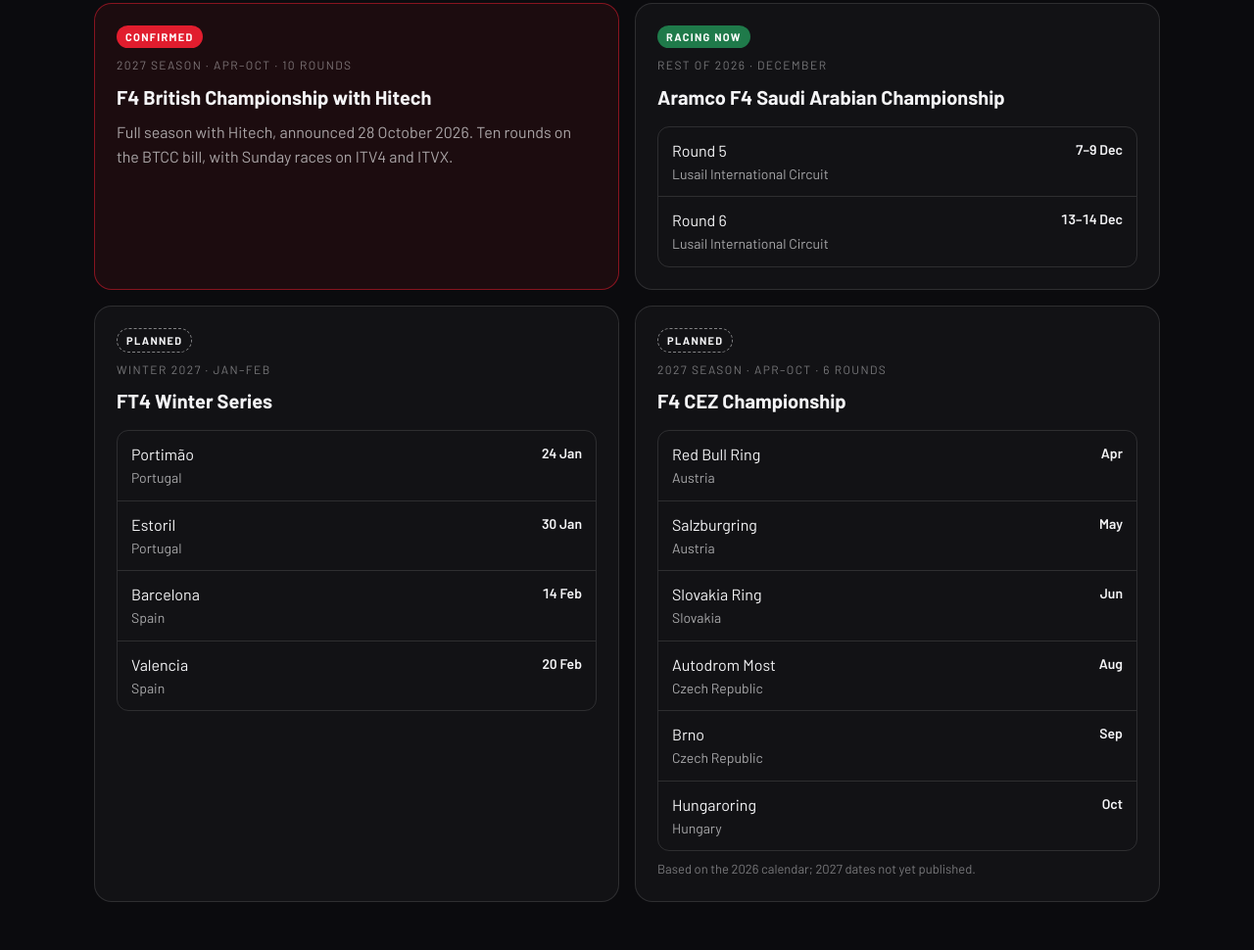
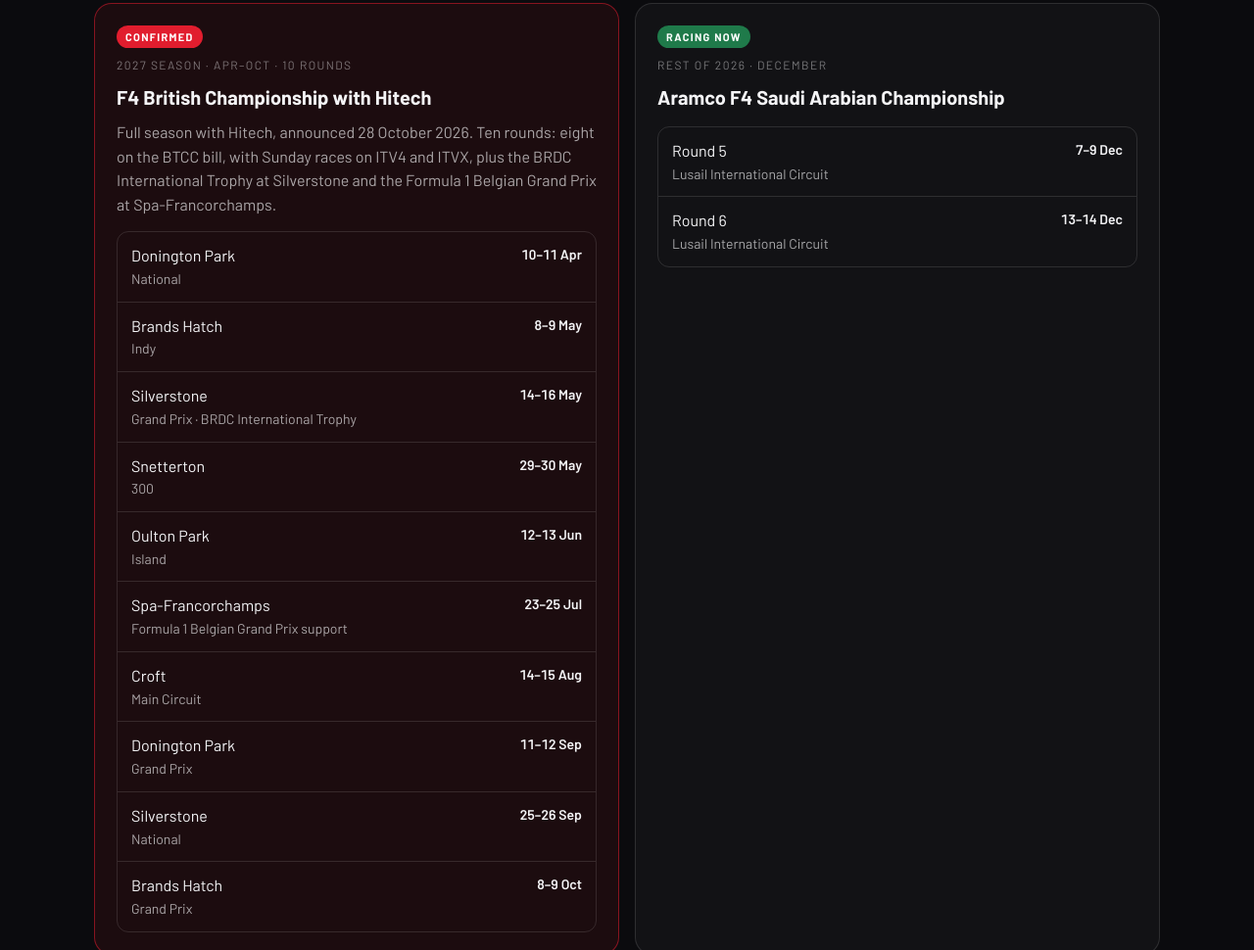
Before and after one commit to AOLETSGO12/archie-owen-racing, a website: page index.html in a window 1280 px wide. Shown: the part 3783-4753 px from the top of the page at 98% size. Drawn offline with nearby package versions, Linux system fonts and the light colour scheme; no server answers; a web font is replaced by a local one.

Commit message:
Publish the official 2027 British F4 calendar (#5)
Replace the provisional BTCC-based dates with the ten-round calendar announced on 4 November 2026, on the programme card and in the sponsor race list.

Co-authored-by: Cursor Agent <cursoragent@cursor.com>
Co-authored-by: AOLETSGO12 <AOLETSGO12@users.noreply.github.com>

```diff
--- a/index.html
+++ b/index.html
@@ -499,7 +499,19 @@ h3.d.sub { margin-top: 40px; font-size: 22px; }
         <span class="status">Confirmed</span>
         <p class="lbl">2027 season · Apr–Oct · 10 rounds</p>
         <h3>F4 British Championship with Hitech</h3>
-        <p>Full season with Hitech, announced 28 October 2026. Ten rounds on the BTCC bill, with Sunday races on ITV4 and ITVX.</p>
+        <p>Full season with Hitech, announced 28 October 2026. Ten rounds: eight on the BTCC bill, with Sunday races on ITV4 and ITVX, plus the BRDC International Trophy at Silverstone and the Formula 1 Belgian Grand Prix at Spa-Francorchamps.</p>
+        <ul class="upcoming">
+          <li><span>Donington Park<small>National</small></span><span class="date">10–11 Apr</span></li>
+          <li><span>Brands Hatch<small>Indy</small></span><span class="date">8–9 May</span></li>
+          <li><span>Silverstone<small>Grand Prix · BRDC International Trophy</small></span><span class="date">14–16 May</span></li>
+          <li><span>Snetterton<small>300</small></span><span class="date">29–30 May</span></li>
+          <li><span>Oulton Park<small>Island</small></span><span class="date">12–13 Jun</span></li>
+          <li><span>Spa-Francorchamps<small>Formula 1 Belgian Grand Prix support</small></span><span class="date">23–25 Jul</span></li>
+          <li><span>Croft<small>Main Circuit</small></span><span class="date">14–15 Aug</span></li>
+          <li><span>Donington Park<small>Grand Prix</small></span><span class="date">11–12 Sep</span></li>
+          <li><span>Silverstone<small>National</small></span><span class="date">25–26 Sep</span></li>
+          <li><span>Brands Hatch<small>Grand Prix</small></span><span class="date">8–9 Oct</span></li>
+        </ul>
       </article>
       <article>
         <span class="status now">Racing now</span>
@@ -941,10 +953,10 @@ const PAYMENT_LINKS = {
 };
 const CHAMPS = {
   british: { name: "British F4 2027 (with Hitech)", price: { partner: 8000, supporter: 2000 },
-    races: ["Donington Park National · 10–11 Apr 2027", "Brands Hatch Indy · 8–9 May 2027", "Snetterton · 29–30 May 2027",
-            "Oulton Park · June 2027", "Thruxton · summer 2027", "Knockhill · summer 2027", "Croft · summer 2027",
-            "Donington Park GP · 11–12 Sep 2027", "Silverstone · 25–26 Sep 2027", "Brands Hatch GP · 9–10 Oct 2027"],
-    note: "British F4 dates follow the 2027 BTCC calendar and are confirmed when the championship publishes them." },
+    races: ["Donington Park National · 10–11 Apr 2027", "Brands Hatch Indy · 8–9 May 2027", "Silverstone GP · 14–16 May 2027",
+            "Snetterton 300 · 29–30 May 2027", "Oulton Park Island · 12–13 Jun 2027", "Spa-Francorchamps · 23–25 Jul 2027",
+            "Croft · 14–15 Aug 2027", "Donington Park GP · 11–12 Sep 2027", "Silverstone National · 25–26 Sep 2027", "Brands Hatch GP · 8–9 Oct 2027"],
+    note: "Calendar announced 4 November 2026 by the Wera Tools F4 British Championship, certified by FIA." },
   saudi: { name: "Saudi F4, rest of 2026", price: { partner: 5000, supporter: 1000 },
     races: [["Lusail · 7–9 Dec 2026", "2026-12-07"], ["Lusail · 13–14 Dec 2026", "2026-12-13"]] },
   ft4: { name: "FT4 Winter Series 2027", price: { partner: 3500, supporter: 750 },
```
